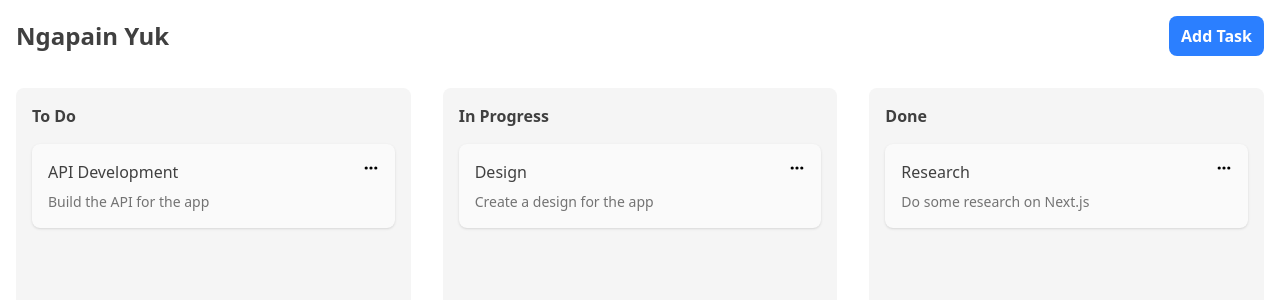
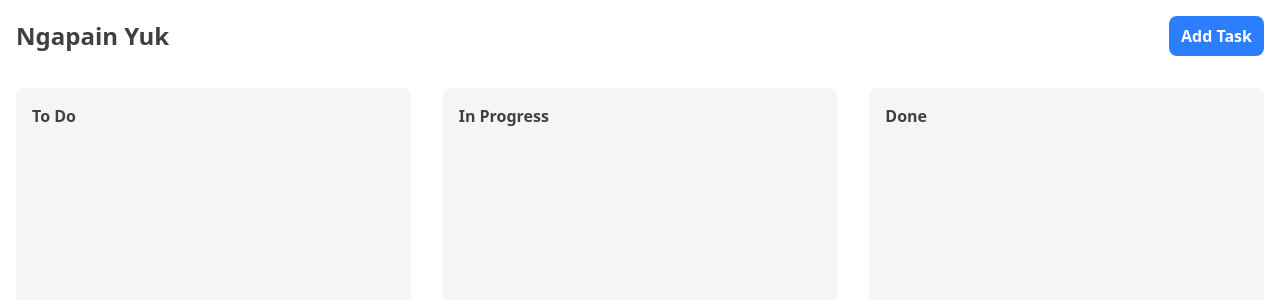
Before and after one commit to SkyeeUniverse/ngapainyuk, a Next.js app: page / in a window 1280 px wide. Shown: the top 300 px of the page. Built offline with nearby package versions, Linux system fonts and the light colour scheme.

Commit message:
Update task kosong

```diff
--- a/src/pages/index.tsx
+++ b/src/pages/index.tsx
@@ -2,13 +2,13 @@
 import Column from "@/components/Column";
 import ModalConfirm from "@/components/ModalConfirm";
 import ModalTask from "@/components/ModalTask";
-import { COLUMNS, INITIAL_TASKS } from "@/constants/Task.constant";
+import { COLUMNS } from "@/constants/Task.constant";
 import { ITask } from "@/types/Task";
 import { DndContext, DragEndEvent } from "@dnd-kit/core";
 import { FormEvent, useEffect, useState } from "react";
 
 const App = () => {
-  const [tasks, setTasks] = useState<ITask[]>([...INITIAL_TASKS]);
+  const [tasks, setTasks] = useState<ITask[]>([]);
   const [showModalAddTask, setShowModalAddTask] = useState(false);
   const [selectedTask, setSelectedTask] = useState<{
     activity: string;
```
